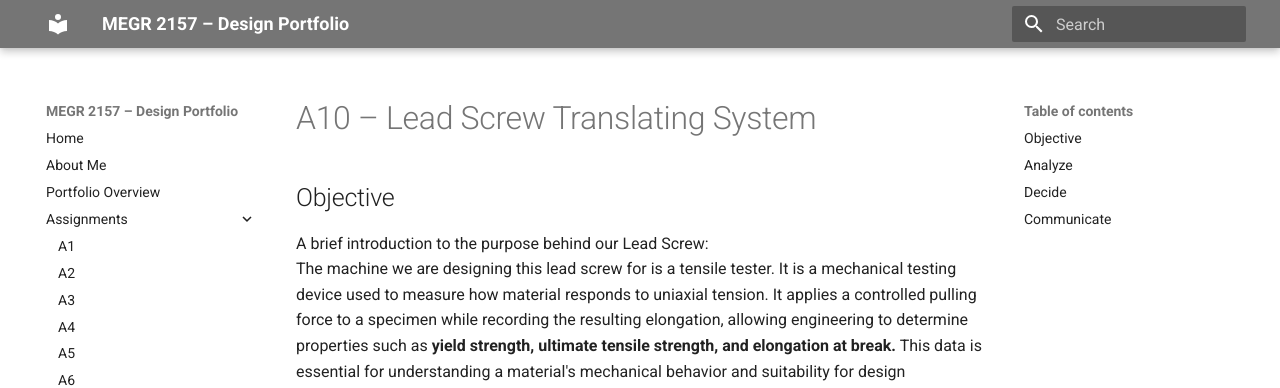
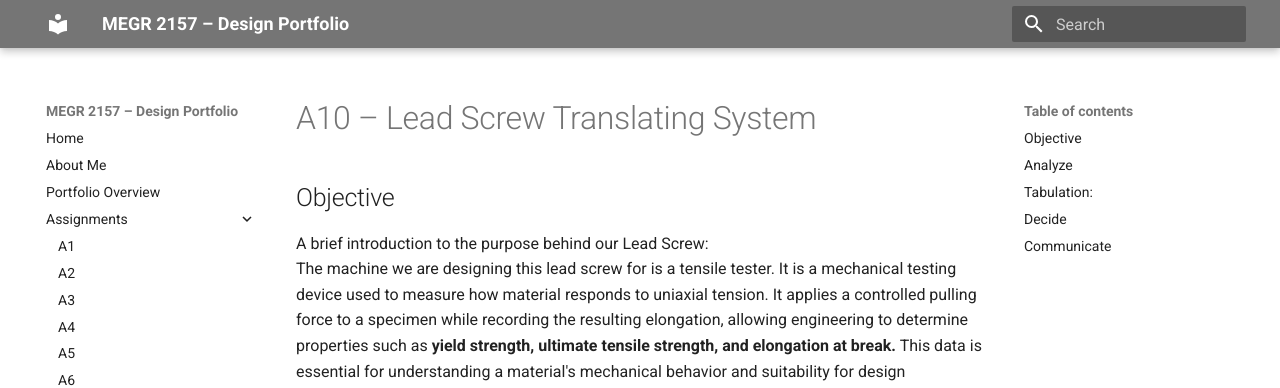
Before and after one commit to jadelma5/megr2156-portfolio, an MkDocs documentation site: the page built from docs/assignments/A10/index.md, in a window 1280 px wide. Shown: the top 388 px of the page. Built offline with MkDocs 1.6.1 and Material for MkDocs 9.7.7, drawn with Linux system fonts in a browser that asks for light colours.

Commit message:
Update index.md

```diff
--- a/docs/assignments/A10/index.md
+++ b/docs/assignments/A10/index.md
@@ -20,7 +20,7 @@ Constrains:
 ![Leadscrew](leadscrew-55.jpg)
 ![Leadscrew](leadscrew-56.jpg)
 
-Tabulation:
+## Tabulation:
 <a href="https://docs.google.com/spreadsheets/d/1-IyFBrPSqRsUC8X71TDrjAil2_3B7H-Nr4CGZBN8Lyw/edit?usp=sharing" target="Tabulation Link">A10 Tabulation Link</a>
 
 ## Decide
```
